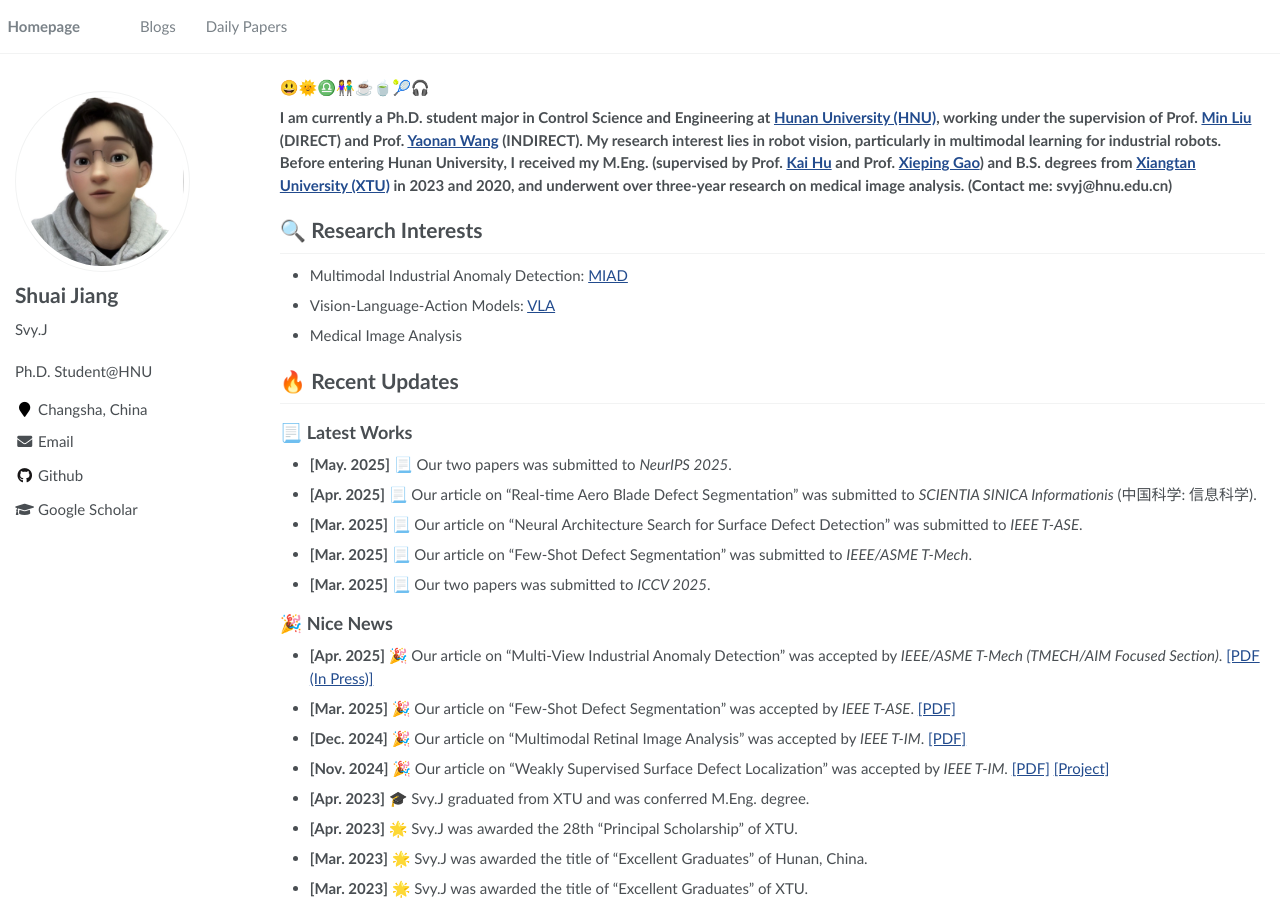
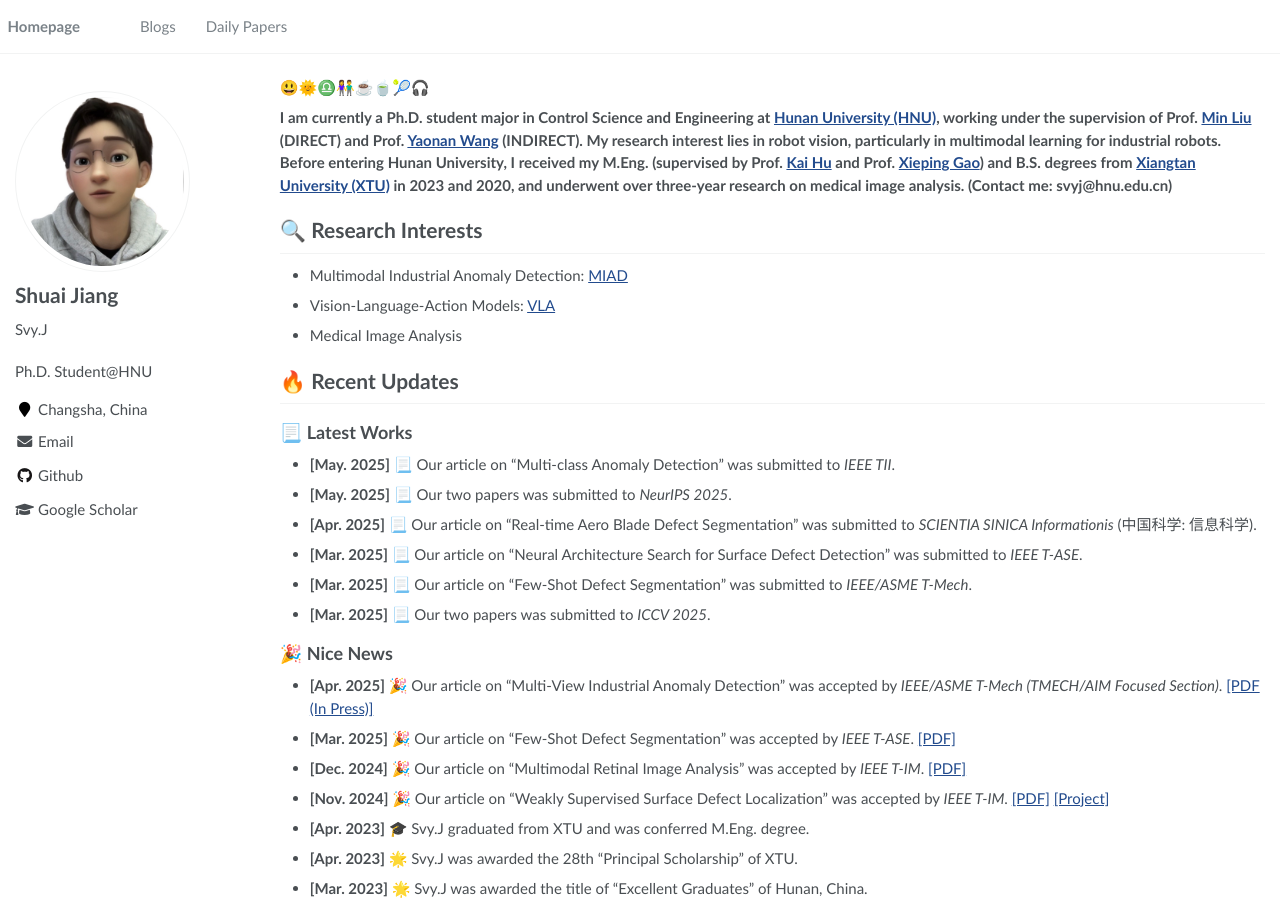
Before and after one commit to SvyJ/svyj.github.io, a Jekyll site: the page built from _pages/index.md, in a window 1280 px wide and 900 px high. Built offline with Jekyll 4.4.1, drawn with Linux system fonts in a browser that asks for light colours.

Commit message:
Update index.md

```diff
--- a/_pages/index.md
+++ b/_pages/index.md
@@ -26,6 +26,8 @@
 # 🔥 Recent Updates
 
 ## 📃 Latest Works
+
+- **[May. 2025]** 📃 Our article on "Multi-class Anomaly Detection" was submitted to _IEEE TII_.
 
 - **[May. 2025]** 📃 Our two papers was submitted to _NeurIPS 2025_.
 
```
